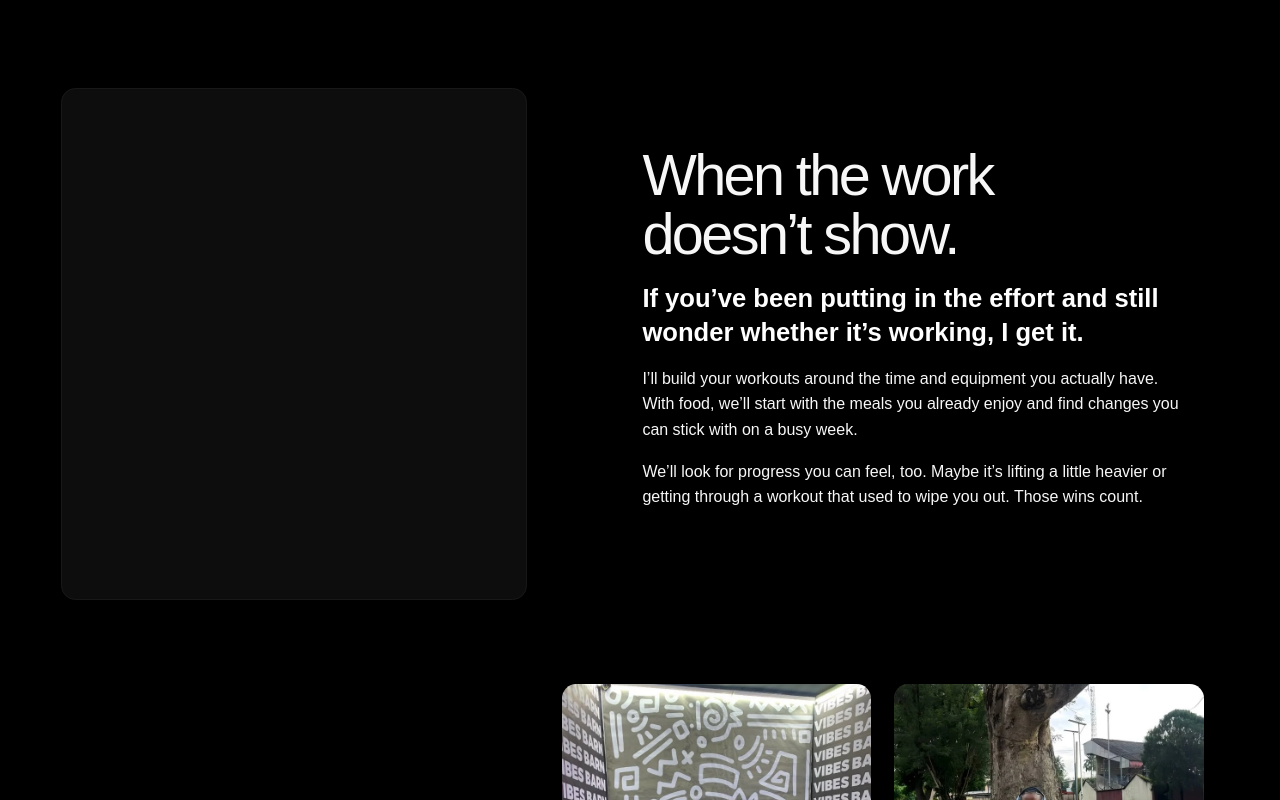
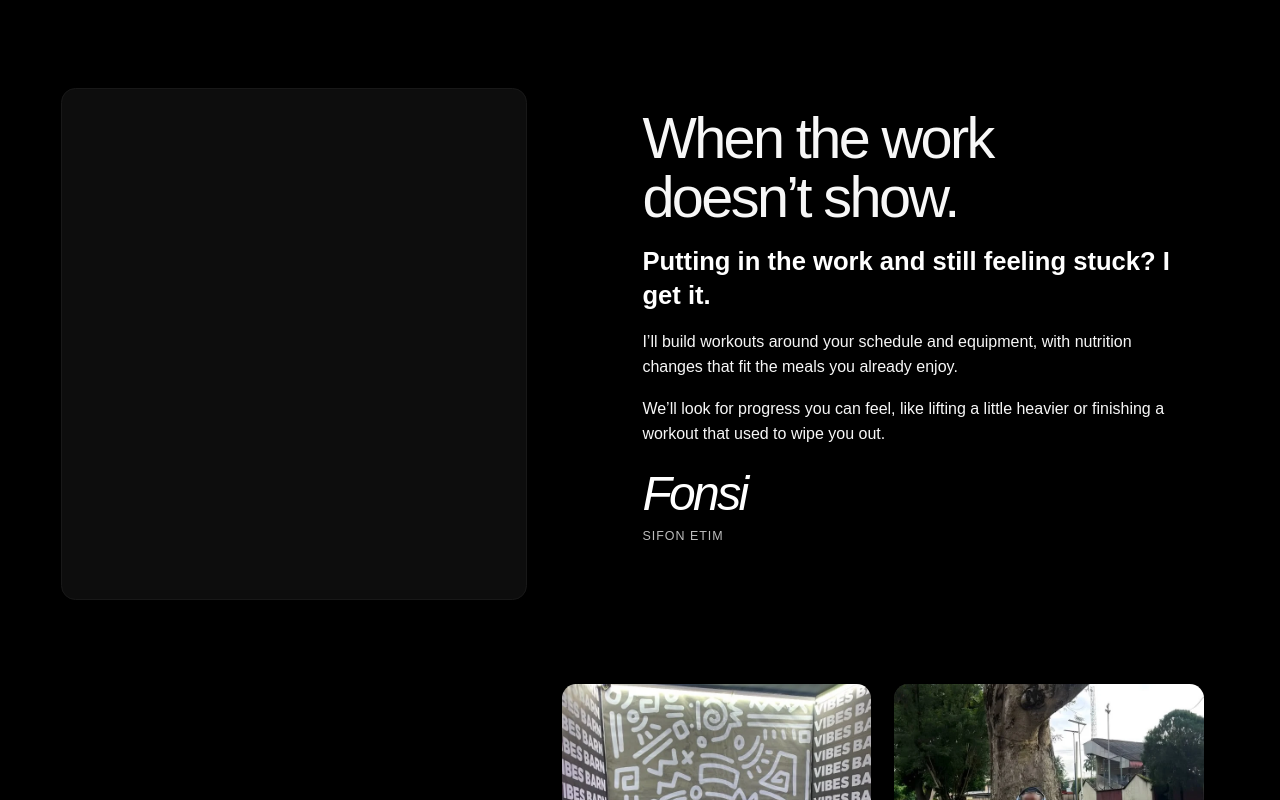
Before and after one commit to Ceetada/coachfonsi, a Next.js app: page / in a window 1280 px wide. Shown: the part 789-1589 px from the top of the page. Built offline with nearby package versions, Linux system fonts and the light colour scheme; a web font is replaced by a local one.

Commit message:
Shorten About copy and add Fonsi signature

```diff
--- a/src/app/globals.css
+++ b/src/app/globals.css
@@ -139,6 +139,13 @@ a.button-primary:hover { background: var(--accent-hover); }
 .about-grid { display: grid; grid-template-columns: minmax(0, .83fr) minmax(0, 1fr); align-items: center; gap: clamp(2rem, 9vw, 9rem); }
 .about-frame { aspect-ratio: 4 / 4.4; border-radius: var(--curve); }
 .about-copy p { max-width: 34rem; margin-top: 1rem; }
+.about-copy .about-signature { margin-top: 1.4rem; }
+.about-signature-mark {
+  display: block; color: var(--accent);
+  font: italic 500 clamp(2.1rem, 4vw, 3rem)/1.05 var(--font-display), Georgia, serif;
+  letter-spacing: -.055em;
+}
+.about-signature-name { display: block; margin-top: .45rem; color: var(--muted); font-size: .78rem; letter-spacing: .08em; text-transform: uppercase; }
 .section-lead { font-size: clamp(1.2rem, 2.2vw, 1.6rem); font-weight: 550; line-height: 1.35; color: var(--accent); }
 .about-field + .journey-field { padding-top: calc(var(--section) * .52); border-top: 0; }
 .journey-grid { display: grid; grid-template-columns: minmax(0, .78fr) minmax(0, 1.22fr); align-items: center; gap: clamp(1.6rem, 7vw, 6rem); }
--- a/src/components/coach-sections.tsx
+++ b/src/components/coach-sections.tsx
@@ -37,6 +37,10 @@ export function CoachIntroduction() {
           <p className="section-lead">{site.about.lead}</p>
           {site.about.paragraphs.map((paragraph) => <p key={paragraph}>{paragraph}</p>)}
           {site.about.biography ? <p>{site.about.biography}</p> : null}
+          <p className="about-signature">
+            <span className="about-signature-mark">{site.about.signature.name}</span>
+            <span className="about-signature-name">{site.about.signature.fullName}</span>
+          </p>
         </div>
       </div>
     </section>
--- a/src/content/site.ts
+++ b/src/content/site.ts
@@ -10,13 +10,14 @@ export const site = {
   },
   about: {
     heading: "When the work doesn’t show.",
-    lead: "If you’ve been putting in the effort and still wonder whether it’s working, I get it.",
+    lead: "Putting in the work and still feeling stuck? I get it.",
     paragraphs: [
-      "I’ll build your workouts around the time and equipment you actually have. With food, we’ll start with the meals you already enjoy and find changes you can stick with on a busy week.",
-      "We’ll look for progress you can feel, too. Maybe it’s lifting a little heavier or getting through a workout that used to wipe you out. Those wins count.",
+      "I’ll build workouts around your schedule and equipment, with nutrition changes that fit the meals you already enjoy.",
+      "We’ll look for progress you can feel, like lifting a little heavier or finishing a workout that used to wipe you out.",
     ],
     // Replace with approved biographical copy when supplied.
     biography: null as string | null,
+    signature: { name: "Fonsi", fullName: "Sifon Etim" },
   },
   closing: {
     headline: "Let’s plan your first month.",
```
